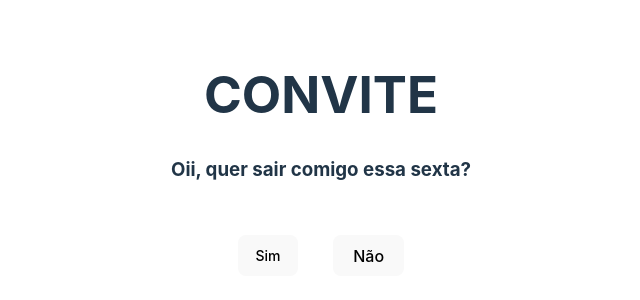
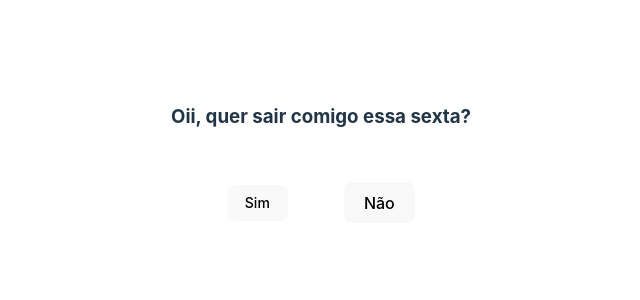
Before and after one commit to leirdan/my-own-valentine, a React (Vite) app: page / in a window 1280 px wide. Shown: the part 230-530 px from the top of the page, without its empty margins (319-959 px from the left). Built offline with nearby package versions, Linux system fonts and the light colour scheme.

Commit message:
:sparkles: feat: Added gifs to user responses

```diff
--- a/src/App.tsx
+++ b/src/App.tsx
@@ -1,67 +1,121 @@
-import { useEffect, useState } from 'react'
-import './App.css'
-import { questions, noTexts, yesTexts } from './db.ts';
+import { useEffect, useState } from "react";
+import "./App.css";
+import { questions, noTexts, yesTexts } from "./db.ts";
 
 const App = () => {
-  const [count, setCount] = useState(0);
+  const [noCount, setNoCount] = useState<number>(0);
   const [yesSize, setYesSize] = useState<number>(14);
   const [yesBtnVisible, setYesBtnVisible] = useState<boolean>(true);
-  const [noBtnVisibile, setNoBtnVisibile] = useState<boolean>(true);
+  const [noBtnVisibile, setNoBtnVisible] = useState<boolean>(true);
   const [yesText, setYesText] = useState<string>(yesTexts[0]);
   const [noText, setNoText] = useState<string>(noTexts[0]);
   const [mainText, setMainText] = useState<string>(questions[0]);
+  const [yesPressed, setYesPressed] = useState<boolean>(false);
+  const [gifUrl, setGifUrl] = useState<string>("");
+
+  const handleReset = () => {
+    setYesSize(14);
+    setYesBtnVisible(true)
+    setNoBtnVisible(true)
+    setYesText(yesTexts[0])
+    setNoText(noTexts[0])
+    setMainText(questions[0]);
+    setYesPressed(false);
+    setNoCount(0);
+  }
 
   const handleYesClick = () => {
     setYesBtnVisible(false);
-    setNoBtnVisibile(false);
-    setMainText("obaaa, te amos muitos!!");
-  }
+    setNoBtnVisible(false);
+    setYesPressed(true);
+
+    if (noCount == 0 || noCount == 1) {
+      setMainText("espero que a semana acabe para que eu possa te ver diiii noooovo peoreoreom beijo")
+      setGifUrl("https://media1.tenor.com/m/4vYPebk2hHUAAAAC/cute-dogs-puppies.gif");
+    }
+    else if (noCount > 1 && noCount < 5) {
+      setMainText("eita como vc é teimoso!! ainda bem que é lindo. vamos namorar bem essa sexta ;)")
+      setGifUrl("https://media1.tenor.com/m/x0eeZxeU56AAAAAC/puppy-cute.gif");
+    }
+    else if (noCount >= 5 && noCount < 8) {
+      setMainText("tava achando que vc nao me amava mais .... brincadeira nunca duvidei disso !! vamos ser muito felizes, mal posso esperar pra te ver");
+      setGifUrl("https://media1.tenor.com/m/u1mNNtND2k4AAAAd/cute-puppy.gif");
+    }
+    else if (noCount == questions.length) {
+      setMainText("as vezes tem que ser na ignorância.. te amo meu são valentino ;)")
+      setGifUrl("https://media1.tenor.com/m/R0tI3vJoklcAAAAd/cat-dog.gif")
+    }
+    else {
+      setMainText("oxente.. pane no sistema auguem me descomfigurou")
+      setGifUrl("https://media1.tenor.com/m/hxVOd2VnzosAAAAC/dogcozy-dogs.gif")
+    }
+  };
 
   const handleNoClick = () => {
-    setCount(count + 1);
-    setYesSize(yesSize + 4)
-    setNoText(noTexts[count])
-    setYesText(yesTexts[count])
-    setMainText(questions[count]);
-  }
+    setNoCount(noCount + 1);
+    setYesSize(yesSize * 1.1);
+    setNoText(noTexts[noCount]);
+    setYesText(yesTexts[noCount]);
+    setMainText(questions[noCount]);
+  };
 
   useEffect(() => {
-    if (count == questions.length - 1) {
+    if (noCount == questions.length - 1) {
       setYesBtnVisible(false);
-      setNoBtnVisibile(true);
-    }
-    else if (count == questions.length) {
+      setNoBtnVisible(true);
+    } else if (noCount == questions.length) {
       setYesBtnVisible(true);
-      setNoBtnVisibile(false);
-    }
-    else if (count > questions.length) {
+      setNoBtnVisible(false);
+    } else if (noCount > questions.length) {
       setYesBtnVisible(false);
-      setNoBtnVisibile(false);
+      setNoBtnVisible(false);
     }
   }, [mainText]);
 
   return (
     <>
-      <h1>CONVITE</h1>
       <h3> {mainText} </h3>
-      <div style={{
-        padding: '2em',
-        display: 'flex',
-        justifyContent: 'space-evenly'
-      }}>
-        <button style={{
-          display: yesBtnVisible || (yesText !== "") ? "block" : "none",
-          fontSize: yesSize + 'px'
-        }} onClick={handleYesClick}> {yesText} </button>
-        <button style={{
-          display: noBtnVisibile ? "block" : "none"
-        }} onClick={handleNoClick}
+      {yesPressed ? (<div>
+        <img src={gifUrl} width="250px" />
+        <br />
+        <span style={{ color: 'grey' }}> caso não tenha percebido nós somos os auaus </span>
+        <br />
+        <button style={{ padding: '2em' }}
+          onClick={handleReset}
+        > Retornar </button>
+      </div>) :
+        <div
+          style={{
+            padding: "2em",
+            display: "flex",
+            justifyContent: "space-evenly",
+            alignItems: 'center'
+          }}
         >
-          {noText}
-        </button>
-      </div>
+          <button
+            style={{
+              display: yesBtnVisible && yesText !== "" ? "block" : "none",
+              fontSize: yesSize + "px",
+              marginRight: '1rem'
+            }}
+            onClick={handleYesClick}
+          >
+            {" "}
+            {yesText}{" "}
+          </button>
+          <button
+            style={{
+              display: noBtnVisibile ? "block" : "none",
+              marginLeft: '1rem'
+            }}
+            onClick={handleNoClick}
+          >
+            {noText}
+          </button>
+        </div>
+      }
     </>
-  )
-}
+  );
+};
 
-export default App
+export default App;
```
